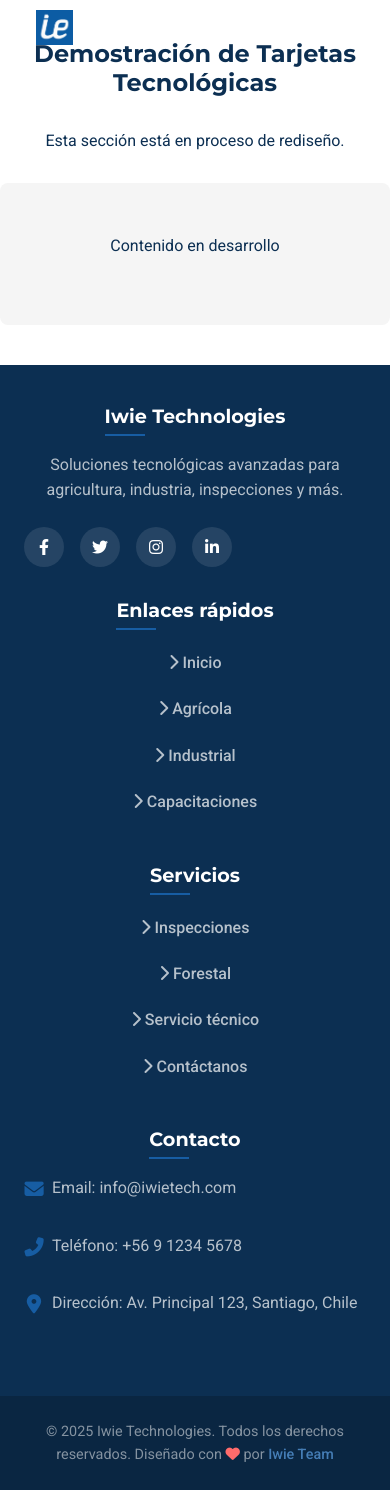
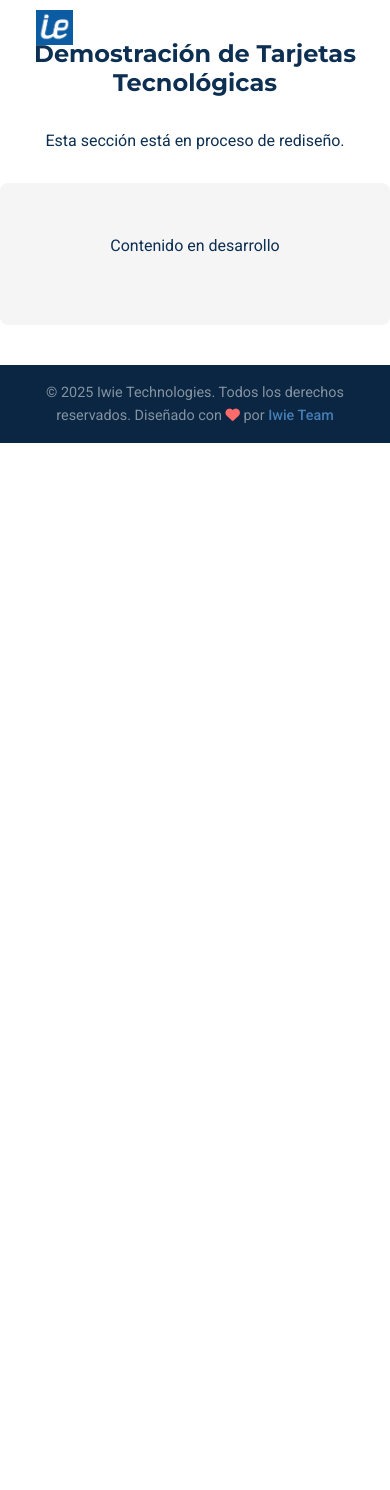
Before and after one commit to AlejandroLiinares/IwieDrones, a React (Vite) app: page /demo/tech in a window 390 px wide. After the commit the page ends 844 px from the top, so only its background shows below. Built offline with nearby package versions, Linux system fonts and the light colour scheme.

Commit message:
Actualización de las paginas y fotos añadidas. PG

```diff
--- a/src/components/Footer.jsx
+++ b/src/components/Footer.jsx
@@ -6,77 +6,6 @@
 
   return (
     <footer className="footer">
-      <div className="container footer-container">
-        <div className="footer-section">
-          <h3>Iwie Technologies</h3>
-          <p>Soluciones tecnológicas avanzadas para agricultura, industria, inspecciones y más.</p>
-          <div className="social-links">
-            <a href="https://facebook.com" className="social-link" aria-label="Facebook">
-              <i className="fab fa-facebook-f"></i>
-            </a>
-            <a href="https://twitter.com" className="social-link" aria-label="Twitter">
-              <i className="fab fa-twitter"></i>
-            </a>
-            <a href="https://instagram.com" className="social-link" aria-label="Instagram">
-              <i className="fab fa-instagram"></i>
-            </a>
-            <a href="https://linkedin.com" className="social-link" aria-label="LinkedIn">
-              <i className="fab fa-linkedin-in"></i>
-            </a>
-          </div>
-        </div>
-
-        <div className="footer-section">
-          <h3>Enlaces rápidos</h3>
-          <ul className="footer-links">
-            <li><Link to="/"><i className="fas fa-chevron-right"></i> Inicio</Link></li>
-            <li><Link to="/agricola"><i className="fas fa-chevron-right"></i> Agrícola</Link></li>
-            <li><Link to="/industrial"><i className="fas fa-chevron-right"></i> Industrial</Link></li>
-            <li><Link to="/capacitaciones"><i className="fas fa-chevron-right"></i> Capacitaciones</Link></li>
-          </ul>
-        </div>
-
-        <div className="footer-section">
-          <h3>Servicios</h3>
-          <ul className="footer-links">
-            <li><Link to="/inspecciones"><i className="fas fa-chevron-right"></i> Inspecciones</Link></li>
-            <li><Link to="/forestal"><i className="fas fa-chevron-right"></i> Forestal</Link></li>
-            <li><Link to="/servicio-tecnico"><i className="fas fa-chevron-right"></i> Servicio técnico</Link></li>
-            <li><Link to="/contactanos"><i className="fas fa-chevron-right"></i> Contáctanos</Link></li>
-          </ul>
-        </div>
-
-        <div className="footer-section">
-          <h3>Contacto</h3>
-          <address>
-            <div className="footer-contact-item">
-              <div className="footer-contact-icon">
-                <i className="fas fa-envelope"></i>
-              </div>
-              <div className="footer-contact-text">
-                <p>Email: info@iwietech.com</p>
-              </div>
-            </div>
-            <div className="footer-contact-item">
-              <div className="footer-contact-icon">
-                <i className="fas fa-phone-alt"></i>
-              </div>
-              <div className="footer-contact-text">
-                <p>Teléfono: +56 9 1234 5678</p>
-              </div>
-            </div>
-            <div className="footer-contact-item">
-              <div className="footer-contact-icon">
-                <i className="fas fa-map-marker-alt"></i>
-              </div>
-              <div className="footer-contact-text">
-                <p>Dirección: Av. Principal 123, Santiago, Chile</p>
-              </div>
-            </div>
-          </address>
-        </div>
-      </div>
-
       <div className="footer-bottom">
         <div className="container">
           <p>&copy; {currentYear} Iwie Technologies. Todos los derechos reservados. Diseñado con <i className="fas fa-heart" style={{color: '#ff6b6b'}}></i> por <a href="#">Iwie Team</a></p>
--- a/src/pages/Agricultural.jsx
+++ b/src/pages/Agricultural.jsx
@@ -97,10 +97,24 @@
   return (
     <div className="agricultural-page">
       {/* Hero Section */}
-      <section className="service-hero">
+      <section className="service-hero" style={{
+        backgroundImage: 'url("./agricola.jpg")',
+        backgroundSize: 'cover',
+        backgroundPosition: 'center',
+        position: 'relative'
+      }}>
+        <div className="service-hero-overlay" style={{
+          position: 'absolute',
+          top: 0,
+          left: 0,
+          width: '100%',
+          height: '100%',
+          backgroundColor: 'rgba(0, 0, 0, 0.5)',
+          zIndex: 1
+        }}></div>
         <div className="container-fluid">
-          <div className="container">
-            <h1>Servicios Agrícolas Avanzados</h1>
+          <div className="container" style={{ position: 'relative', zIndex: 2 }}>
+            <h1>AGRÍCOLA</h1>
             <p className="hero-description">
               Optimiza tus cultivos con tecnología de vanguardia. Nuestros servicios ofrecen aplicación precisa,
               monitoreo de cultivos y mapeo detallado para maximizar tu rendimiento y reducir costos.
--- a/src/pages/Forestry.jsx
+++ b/src/pages/Forestry.jsx
@@ -6,8 +6,19 @@
   return (
     <div className="service-page">
       {/* Hero Section */}
-      <section className="service-hero">
-        <div className="container">
+      <section className="service-hero" style={{
+        position: 'relative'
+      }}>
+        <div className="service-hero-overlay" style={{
+          position: 'absolute',
+          top: 0,
+          left: 0,
+          width: '100%',
+          height: '100%',
+          backgroundColor: 'rgba(0, 0, 0, 0.5)',
+          zIndex: 1
+        }}></div>
+        <div className="container" style={{ position: 'relative', zIndex: 2 }}>
           <h1>FORESTAL</h1>
         </div>
       </section>
--- a/src/pages/Industrial.jsx
+++ b/src/pages/Industrial.jsx
@@ -6,8 +6,22 @@
   return (
     <div className="service-page">
       {/* Hero Section */}
-      <section className="service-hero">
-        <div className="container">
+      <section className="service-hero" style={{
+        backgroundImage: 'url("./industria.jpg")',
+        backgroundSize: 'cover',
+        backgroundPosition: 'center',
+        position: 'relative'
+      }}>
+        <div className="service-hero-overlay" style={{
+          position: 'absolute',
+          top: 0,
+          left: 0,
+          width: '100%',
+          height: '100%',
+          backgroundColor: 'rgba(0, 0, 0, 0.5)',
+          zIndex: 1
+        }}></div>
+        <div className="container" style={{ position: 'relative', zIndex: 2 }}>
           <h1>INDUSTRIAL</h1>
         </div>
       </section>
--- a/src/pages/Inspections.jsx
+++ b/src/pages/Inspections.jsx
@@ -6,8 +6,22 @@
   return (
     <div className="service-page">
       {/* Hero Section */}
-      <section className="service-hero">
-        <div className="container">
+      <section className="service-hero" style={{
+        backgroundImage: 'url("./televigilancia.jpg")',
+        backgroundSize: 'cover',
+        backgroundPosition: 'center',
+        position: 'relative'
+      }}>
+        <div className="service-hero-overlay" style={{
+          position: 'absolute',
+          top: 0,
+          left: 0,
+          width: '100%',
+          height: '100%',
+          backgroundColor: 'rgba(0, 0, 0, 0.5)',
+          zIndex: 1
+        }}></div>
+        <div className="container" style={{ position: 'relative', zIndex: 2 }}>
           <h1>INSPECCIONES</h1>
         </div>
       </section>
--- a/src/pages/TechnicalService.jsx
+++ b/src/pages/TechnicalService.jsx
@@ -6,8 +6,19 @@
   return (
     <div className="service-page">
       {/* Hero Section */}
-      <section className="service-hero">
-        <div className="container">
+      <section className="service-hero" style={{
+        position: 'relative'
+      }}>
+        <div className="service-hero-overlay" style={{
+          position: 'absolute',
+          top: 0,
+          left: 0,
+          width: '100%',
+          height: '100%',
+          backgroundColor: 'rgba(0, 0, 0, 0.5)',
+          zIndex: 1
+        }}></div>
+        <div className="container" style={{ position: 'relative', zIndex: 2 }}>
           <h1>SERVICIO TÉCNICO</h1>
         </div>
       </section>
--- a/src/pages/Training.jsx
+++ b/src/pages/Training.jsx
@@ -6,8 +6,22 @@
   return (
     <div className="service-page">
       {/* Hero Section */}
-      <section className="service-hero">
-        <div className="container">
+      <section className="service-hero" style={{
+        backgroundImage: 'url("./capacitacion.jpg")',
+        backgroundSize: 'cover',
+        backgroundPosition: 'center',
+        position: 'relative'
+      }}>
+        <div className="service-hero-overlay" style={{
+          position: 'absolute',
+          top: 0,
+          left: 0,
+          width: '100%',
+          height: '100%',
+          backgroundColor: 'rgba(0, 0, 0, 0.5)',
+          zIndex: 1
+        }}></div>
+        <div className="container" style={{ position: 'relative', zIndex: 2 }}>
           <h1>CAPACITACIONES</h1>
         </div>
       </section>
--- a/src/styles/Footer.css
+++ b/src/styles/Footer.css
@@ -1,7 +1,7 @@
 .footer {
   background-color: var(--background-dark);
   color: white;
-  padding: 4rem 0 0;
+  padding: 0;
   position: relative;
 }
 
@@ -15,113 +15,9 @@
   background: linear-gradient(90deg, var(--primary-color), var(--accent-color), var(--secondary-color));
 }
 
-.footer-container {
-  display: grid;
-  grid-template-columns: repeat(4, 1fr);
-  gap: 2.5rem;
-  padding: 0 var(--spacing-lg);
-}
-
-.footer-section h3 {
-  color: white;
-  margin-bottom: 1.5rem;
-  font-size: 1.2rem;
-  position: relative;
-  padding-bottom: var(--spacing-sm);
-  display: inline-block;
-}
-
-.footer-section h3::after {
-  content: '';
-  position: absolute;
-  bottom: 0;
-  left: 0;
-  width: 40px;
-  height: 2px;
-  background-color: var(--primary-color);
-}
-
-.footer-section p {
-  margin-bottom: 1rem;
-  color: rgba(255, 255, 255, 0.7);
-  line-height: 1.6;
-}
-
-.footer-links {
-  list-style: none;
-  padding: 0;
-  margin: 0;
-}
-
-.footer-links li {
-  margin-bottom: 0.8rem;
-  transition: transform var(--transition-fast);
-}
-
-.footer-links li:hover {
-  transform: translateX(5px);
-}
-
-.footer-links a {
-  color: rgba(255, 255, 255, 0.7);
-  text-decoration: none;
-  transition: color var(--transition-fast);
-  display: block;
-  padding: var(--spacing-xs) 0;
-}
-
-.footer-links a:hover {
-  color: var(--primary-light);
-}
-
-.footer-contact-item {
-  display: flex;
-  align-items: flex-start;
-  margin-bottom: var(--spacing-md);
-}
-
-.footer-contact-icon {
-  margin-right: var(--spacing-sm);
-  color: var(--primary-color);
-  font-size: 1.2rem;
-  min-width: 20px;
-}
-
-.footer-contact-text {
-  color: rgba(255, 255, 255, 0.7);
-}
-
-.social-links {
-  display: flex;
-  gap: var(--spacing-md);
-  margin-top: var(--spacing-lg);
-}
-
-.social-link {
-  display: flex;
-  align-items: center;
-  justify-content: center;
-  width: 40px;
-  height: 40px;
-  border-radius: var(--border-radius-circle);
-  background-color: rgba(255, 255, 255, 0.1);
-  color: white;
-  transition: all var(--transition-fast);
-}
-
-.social-link:hover {
-  background-color: var(--primary-color);
-  transform: translateY(-3px);
-}
-
-address {
-  font-style: normal;
-}
-
 .footer-bottom {
   background-color: rgba(0, 0, 0, 0.2);
   padding: 1.5rem 0;
-  margin-top: 3rem;
   text-align: center;
 }
 
@@ -141,26 +37,13 @@
 }
 
 @media (max-width: 992px) {
-  .footer-container {
-    grid-template-columns: repeat(2, 1fr);
-  }
-
-  .footer {
-    padding: 3rem 0 0;
+  .footer-bottom {
+    padding: 1.25rem 0;
   }
 }
 
 @media (max-width: 576px) {
-  .footer-container {
-    grid-template-columns: 1fr;
-    gap: 2rem;
-  }
-
-  .footer {
-    padding: 2.5rem 0 0;
-  }
-
-  .footer-section h3 {
-    margin-bottom: 1rem;
+  .footer-bottom {
+    padding: 1rem 0;
   }
 }
```
